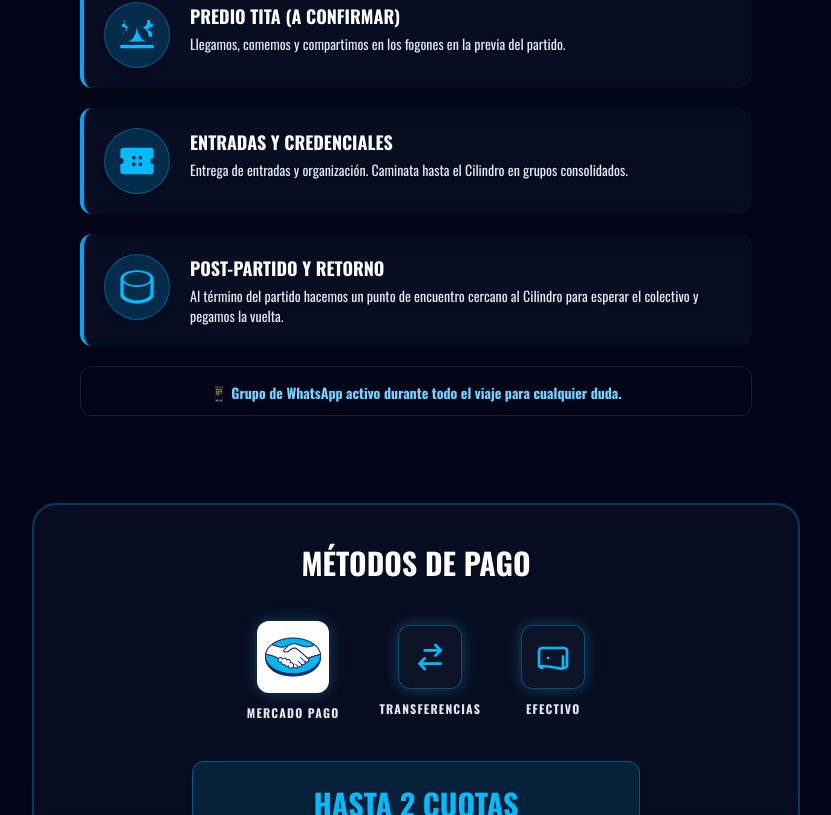
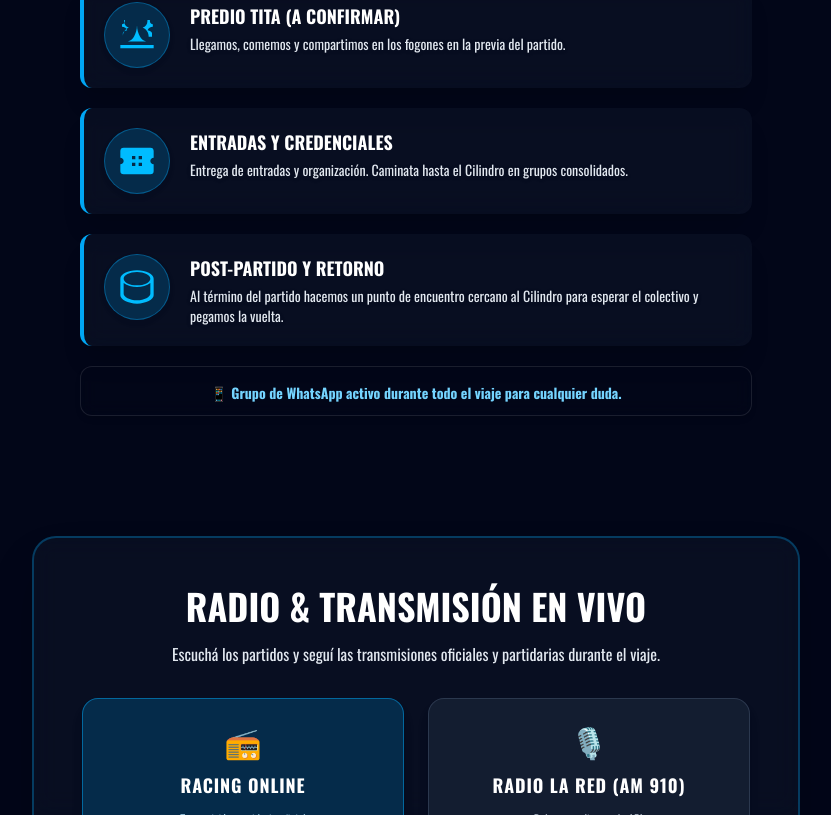
Before and after one commit to demiantestino66-cell/viaje-filial-chanchi-estevez, a Next.js app: page / in a window 1280 px wide. Shown: the part 1985-2800 px from the top of the page, without its empty margins (224-1055 px from the left). Built offline with nearby package versions, Linux system fonts and the light colour scheme.

Commit message:
Agregar seccion de radio en vivo y enlaces cruzados

```diff
--- a/src/app/page.tsx
+++ b/src/app/page.tsx
@@ -366,7 +366,39 @@ export default function ViajeFilialPage() {
             </p>
           </div>
         </section>
+{/* PANTALLA / SECCIÓN: RADIO EN VIVO */}
+        <section className="min-h-[60svh] flex flex-col items-center justify-center p-6 text-center">
+          <div className="bg-slate-900/50 backdrop-blur-md p-8 md:p-12 rounded-3xl border-2 border-sky-500/30 w-full max-w-3xl shadow-2xl">
+            <h2 className="text-3xl md:text-4xl font-bold text-white uppercase mb-4">Radio & Transmisión en Vivo</h2>
+            <p className="text-slate-200 text-sm md:text-base font-sans mb-8">
+              Escuchá los partidos y seguí las transmisiones oficiales y partidarias durante el viaje.
+            </p>
 
+            <div className="grid grid-cols-1 md:grid-cols-2 gap-6 font-sans">
+              <a
+                href="https://racingonline.com.ar/"
+                target="_blank"
+                rel="noopener noreferrer"
+                className="bg-sky-500/20 border border-sky-500/50 hover:bg-sky-500/40 p-6 rounded-2xl flex flex-col items-center justify-center gap-3 transition-all group shadow-lg"
+              >
+                <span className="text-3xl">📻</span>
+                <span className="font-bold text-white uppercase tracking-wider text-lg group-hover:text-sky-300">Racing Online</span>
+                <span className="text-xs text-sky-200">Transmisión partidaria oficial</span>
+              </a>
+
+              <a
+                href="https://www.lared.am/racing-a115934"
+                target="_blank"
+                rel="noopener noreferrer"
+                className="bg-slate-800/60 border border-slate-600/50 hover:bg-slate-800 p-6 rounded-2xl flex flex-col items-center justify-center gap-3 transition-all group shadow-lg"
+              >
+                <span className="text-3xl">🎙️</span>
+                <span className="font-bold text-white uppercase tracking-wider text-lg group-hover:text-sky-300">Radio La Red (AM 910)</span>
+                <span className="text-xs text-slate-300">Relatos en directo de AFA</span>
+              </a>
+            </div>
+          </div>
+        </section>
         {/* PANTALLA 4: MÉTODOS DE PAGO */}
         <section className="min-h-[70svh] flex flex-col items-center justify-center p-6 text-center">
           <div className="bg-slate-900/50 backdrop-blur-md p-10 rounded-3xl border-2 border-sky-500/30 w-full max-w-3xl shadow-2xl">
```
